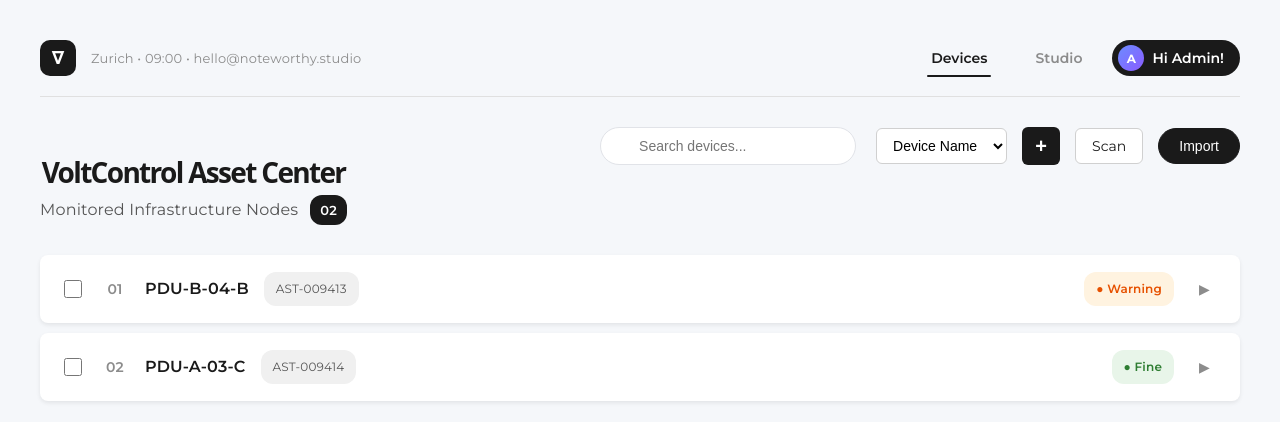
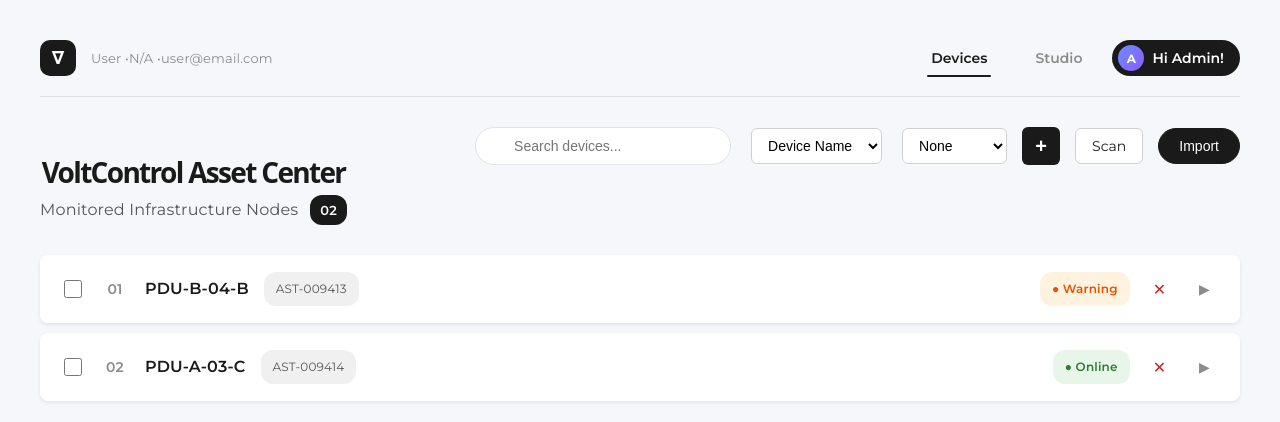
Before and after one commit to thejaison/VoltControl---PDU-Fleet-Management-System, a React (Vite) app in the folder frontendOfVolt/: page /admin-dashboard in a window 1280 px wide. Shown: the top 422 px of the page. Built offline with nearby package versions, Linux system fonts and the light colour scheme.

Commit message:
DashBoard filtering is Done

```diff
--- a/frontendOfVolt/package.json
+++ b/frontendOfVolt/package.json
@@ -10,6 +10,7 @@
     "preview": "vite preview"
   },
   "dependencies": {
+    "@auth0/nextjs-auth0": "^4.22.0",
     "react": "^19.2.6",
     "react-dom": "^19.2.6",
     "react-router-dom": "^7.18.0"
--- a/frontendOfVolt/src/component/AdminDashboard.jsx
+++ b/frontendOfVolt/src/component/AdminDashboard.jsx
@@ -3,11 +3,28 @@ import { styles } from "../styles/DashboardStyles";
 import "../styles/DashboardStyles.css"
 
 const AdminDashboard = () => {
+
+  const [userData, setUserData] = useState({
+    username: '',
+    joiningDate: '',
+    officeEmail: ''
+  })
+
   useEffect(() => {
     const link = document.createElement('link');
     link.href = 'https://fonts.googleapis.com/css2?family=Montserrat:wght@400;600;700&display=swap';
     link.rel = 'stylesheet';
     document.head.appendChild(link);
+
+    const storedUserData = localStorage.getItem('userData');
+    if(storedUserData) {
+      const parsedData = JSON.parse(storedUserData);
+      setUserData({
+        username: parsedData.username || '',
+        joiningDate: parsedData.joiningDate || '',
+        officeEmail: parsedData.officeEmail || ''
+      });
+    }
   }, []);
 
   const [devices, setDevices] = useState([
@@ -43,7 +60,7 @@ const AdminDashboard = () => {
       serialNumber: 'C8174T00932',
       adapterType: 'XeroX Expansion Module',
       enabledStatus: 'Enabled',
-      operationalStatus: 'Fine',
+      operationalStatus: 'Online',
       operationalDetails: 'All systems operational',
       lastSeen: '2026-06-18 12:10:10 UTC',
       createdTimestamp: '2024-03-10 11:15:00 UTC',
@@ -57,8 +74,13 @@ const AdminDashboard = () => {
   const [editingDevice, setEditingDevice] = useState(null);
   const [editedData, setEditedData] = useState({});
   const [sortBasis, setSortBasis] = useState('name');
+  const [showCreateModal, setShowCreateModal] = useState(false);
+  const [filterStatus, setFilterStatus] = useState('None');
 
-  const [showCreateModal, setShowCreateModal] = useState(false);
+  // The filtering logic
+  const filteredDevices = filterStatus === 'None' ? devices :
+    devices.filter(device => device.operationalStatus === filterStatus);
+
   const [newDeviceData, setNewDeviceData] = useState({
     deviceName: '',
     assetId: '',
@@ -70,7 +92,7 @@ const AdminDashboard = () => {
     serialNumber: '',
     adapterType: '',
     enabledStatus: 'Enabled',
-    operationalStatus: 'Fine',
+    operationalStatus: 'Online',
   })
 
   const handleStatusChange = (index, field, value) => {
@@ -135,7 +157,7 @@ const AdminDashboard = () => {
       serialNumber: '',
       adapterType: '',
       enabledStatus: 'Enabled',
-      operationalStatus: 'Fine',
+      operationalStatus: 'Online',
     });
   };
 
@@ -163,6 +185,25 @@ const AdminDashboard = () => {
     }));
   };
 
+  const handleDeleteDevice = (deviceId) => {
+    const deviceToDelete = devices.find(device => device.id === deviceId);
+
+    if(window.confirm(`Are you sure you want to delete device "${deviceToDelete?.deviceName}"?`)) {
+      const updatedDevices = devices.filter(device => device.id !== deviceId);
+      setDevices(updatedDevices);
+
+      if(expandedDevice === deviceId) {
+        setExpandedDevice(null);
+      }
+
+      if(selectedDevices.includes(deviceId)) {
+        setSelectedDevices(prev => prev.filter(id => id !== deviceId));
+      }
+
+      alert('Device deleted successfully!');
+    }
+  };
+
   const handleScan = () => {
     alert('Scan functionality will be implemented in the backend.');
   };
@@ -177,15 +218,21 @@ const AdminDashboard = () => {
       <header style={styles.header} className="dvc-header">
         <div style={styles.logoSection}>
           <div className="dvc-logo-badge">𝝯</div>
-          <span style={styles.metaText}>Zurich • 09:00 • hello@noteworthy.studio</span>
+          <span style={styles.metaText}>
+            {userData.username || 'User'} •
+            {userData.joiningDate ? new Date(userData.joiningDate).toLocaleDateString() : 'N/A'} •
+            {userData.officeEmail || 'user@email.com'}
+          </span>
         </div>
 
         <div style={styles.navSection}>
           <button className="dvc-nav-btn is-active">Devices</button>
           <button className="dvc-nav-btn">Studio</button>
           <button className="dvc-admin-chip">
-            <span className="dvc-admin-avatar">A</span>
-            Hi Admin!
+            <span className="dvc-admin-avatar">
+              {userData.username ? userData.username.charAt(0).toUpperCase() : 'A'}
+            </span>
+            Hi {userData.username || 'Admin'}!
           </button>
         </div>
       </header>
@@ -196,7 +243,11 @@ const AdminDashboard = () => {
             <h1 style={styles.title}>VoltControl Asset Center</h1>
             <div style={styles.subTitleSection}>
               <span style={styles.subTitle}>Monitored Infrastructure Nodes</span>
-              <span style={styles.countBadge}>{devices.length.toString().padStart(2, '0')}</span>
+              <span style={styles.countBadge}>
+                {filterStatus === 'None'
+                  ? devices.length.toString().padStart(2, '0')
+                : `${filteredDevices.length}/${devices.length}`}
+              </span>
             </div>
           </div>
 
@@ -210,6 +261,8 @@ const AdminDashboard = () => {
               />
             </div>
 
+
+
             <label className="dvc-sort-select" style={{display: 'flex', alignItems: 'center', gap: '5px', marginLeft: '10px'}}>
               <select style={{padding: '8px 12px', borderRadius: '6px', border: '1px solid #d0d0d0', fontSize: '14px', background: 'white'}}>
                 <option value="name">Device Name</option>
@@ -217,6 +270,22 @@ const AdminDashboard = () => {
                 <option value="hostname">Hostname</option>
                 <option value="assetId">Asset ID</option>
                 <option value="serialNum">Serial No</option>
+              </select>
+            </label>
+
+            {/* for the filtering stuff */}
+            <label className="dvc-sort-select" style={{display: 'flex', alignItems: 'center', gap: '5px', marginLeft: '10px'}}>
+              <select
+                value={filterStatus}
+                onChange={(e) => setFilterStatus(e.target.value)}
+                style={{padding: '8px 12px', borderRadius: '6px', border: '1px solid #d0d0d0', fontSize: '14px', background: 'white'}}
+              >
+                <option value="None">None</option>
+                <option value="Online">Online</option>
+                <option value="Offline">Offline</option>
+                <option value="Warning">Warning</option>
+                <option value="Unknown">Unknown</option>
+                <option value="Disabled">Disabled</option>
               </select>
             </label>
 
@@ -240,7 +309,7 @@ const AdminDashboard = () => {
         </div>
 
         <div style={styles.deviceList}>
-          {devices.map((device, index) => (
+          {filteredDevices.map((device, index) => (
             <div key={device.uuid} style={styles.deviceCard}>
               <div style={styles.deviceHeader}>
                 <div style={styles.deviceHeaderLeft}>
@@ -259,6 +328,15 @@ const AdminDashboard = () => {
                   <span style={styles.badge(device.operationalStatus)}>
                     ● {device.operationalStatus}
                   </span>
+
+                  <button
+                    onClick={() => handleDeleteDevice(device.id)}
+                    style={styles.deleteButton}
+                    title="Delete Device"
+                  >
+                    ✕
+                  </button>
+
                   <span
                     style={styles.expandIcon}
                     onClick={() => toggleDevice(device.id)}
@@ -468,10 +546,11 @@ const AdminDashboard = () => {
                             onChange={(e) => handleEditChange('operationalStatus', e.target.value)}
                             style={{ ...styles.selectDropdown, ...styles.statusSelectBorder(editedData.operationalStatus || 'Fine') }}
                           >
-                            <option value="Fine">Fine</option>
+                            <option value="Online">Online</option>
+                            <option value="Offline">Offline</option>
                             <option value="Warning">Warning</option>
-                            <option value="Error">Error</option>
-                            <option value="Maintainance">Maintainance</option>
+                            <option value="Unkown">Unkown</option>
+                            <option value="Disabled">Disabled</option>
                           </select>
                         ) : (
                           <select
@@ -479,10 +558,11 @@ const AdminDashboard = () => {
                             onChange={(e) => handleStatusChange(index, 'operationalStatus', e.target.value)}
                             style={{ ...styles.selectDropdown, ...styles.statusSelectBorder(device.operationalStatus) }}
                           >
-                            <option value="Fine">Fine</option>
+                            <option value="Online">Online</option>
+                            <option value="Offline">Offline</option>
                             <option value="Warning">Warning</option>
-                            <option value="Error">Error</option>
-                            <option value="Maintainance">Maintainance</option>
+                            <option value="Unkown">Unkown</option>
+                            <option value="Disabled">Disabled</option>
                           </select>
                         )}
                       </div>
@@ -650,10 +730,11 @@ const AdminDashboard = () => {
                       onChange={(e) => handleNewDeviceChange('operationalStatus', e.target.value)}
                       style={styles.modalSelect}
                     >
-                      <option value="Fine">Fine</option>
+                      <option value="Online">Online</option>
+                      <option value="Offline">Offline</option>
                       <option value="Warning">Warning</option>
-                      <option value="Error">Error</option>
-                      <option value="Maintainance">Maintainance</option>
+                      <option value="Unknown">Unknown</option>
+                      <option value="Disabled">Disabled</option>
                     </select>
                   </div>
                 </div>
--- a/frontendOfVolt/src/component/Signup.jsx
+++ b/frontendOfVolt/src/component/Signup.jsx
@@ -22,6 +22,18 @@ const Signup = () => {
 
   const handleSignup = (e) => {
     e.preventDefault();
+
+    const userData = {
+      username: formData.username,
+      joiningDate: formData.joiningDate,
+      officeEmail: formData.officeEmail,
+      role: formData.role,
+      empId: formData.empId,
+      phoneNumber: formData.phoneNumber
+    };
+
+    localStorage.setItem('userData', JSON.stringify(userData));
+
     if (formData.role === 'Admin') {
       navigate('/admin-dashboard');
     } else {
--- a/frontendOfVolt/src/styles/DashboardStyles.js
+++ b/frontendOfVolt/src/styles/DashboardStyles.js
@@ -547,4 +547,19 @@ export const styles = {
       backgroundColor: '#333',
     }
   },
+
+  deleteButton: {
+    background: 'none',
+    border: 'none',
+    color: '#c62828',
+    fontSize: '16px',
+    cursor: 'pointer',
+    padding: '4px 8px',
+    borderRadius: '4px',
+    transition: 'all 0.2s',
+    fontWeight: '600',
+    ':hover': {
+      backgroundColor: '#ffebee',
+    }
+  },
 };
```
Also changed, not shown: 1 other file (tests, documents, lock files or other folders).
